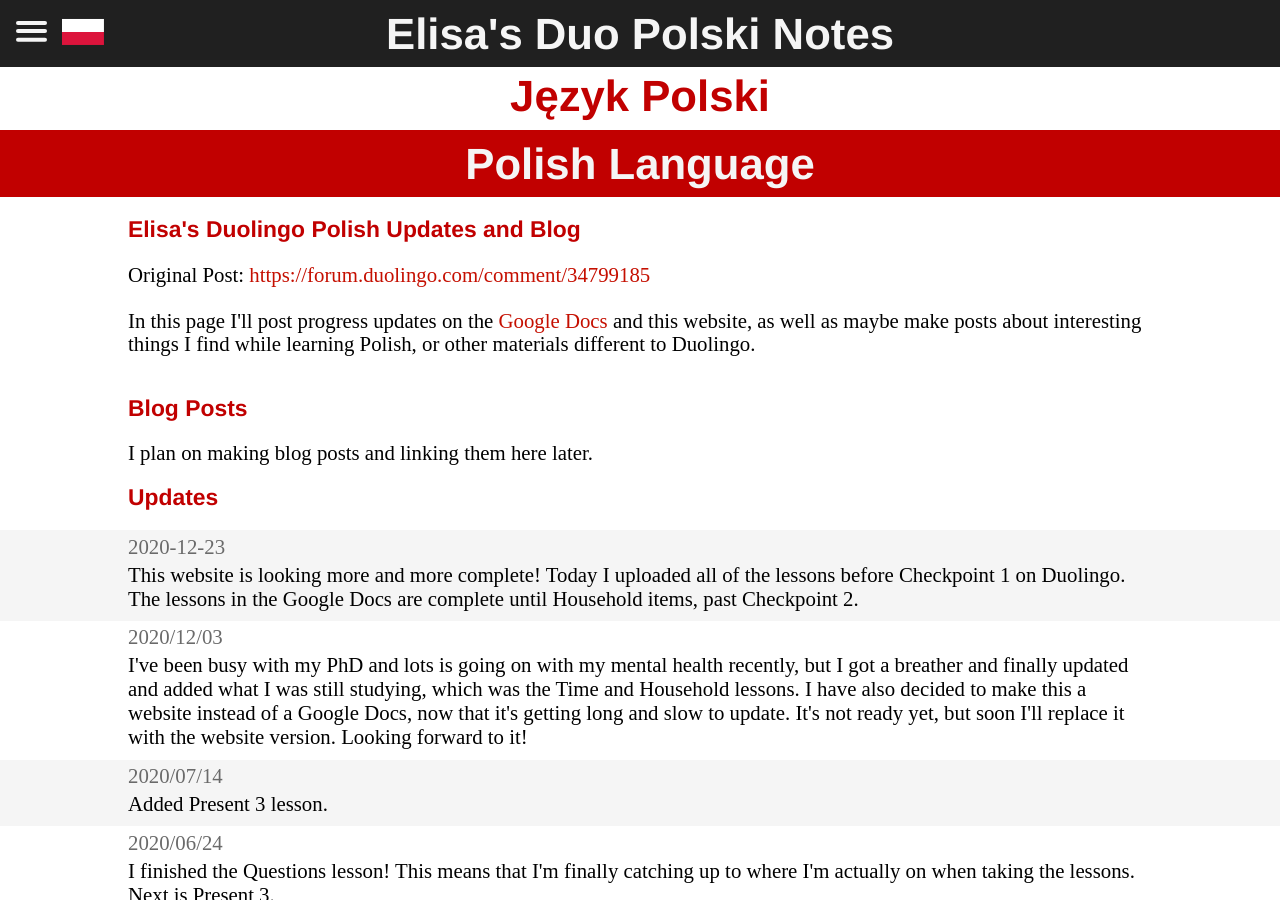
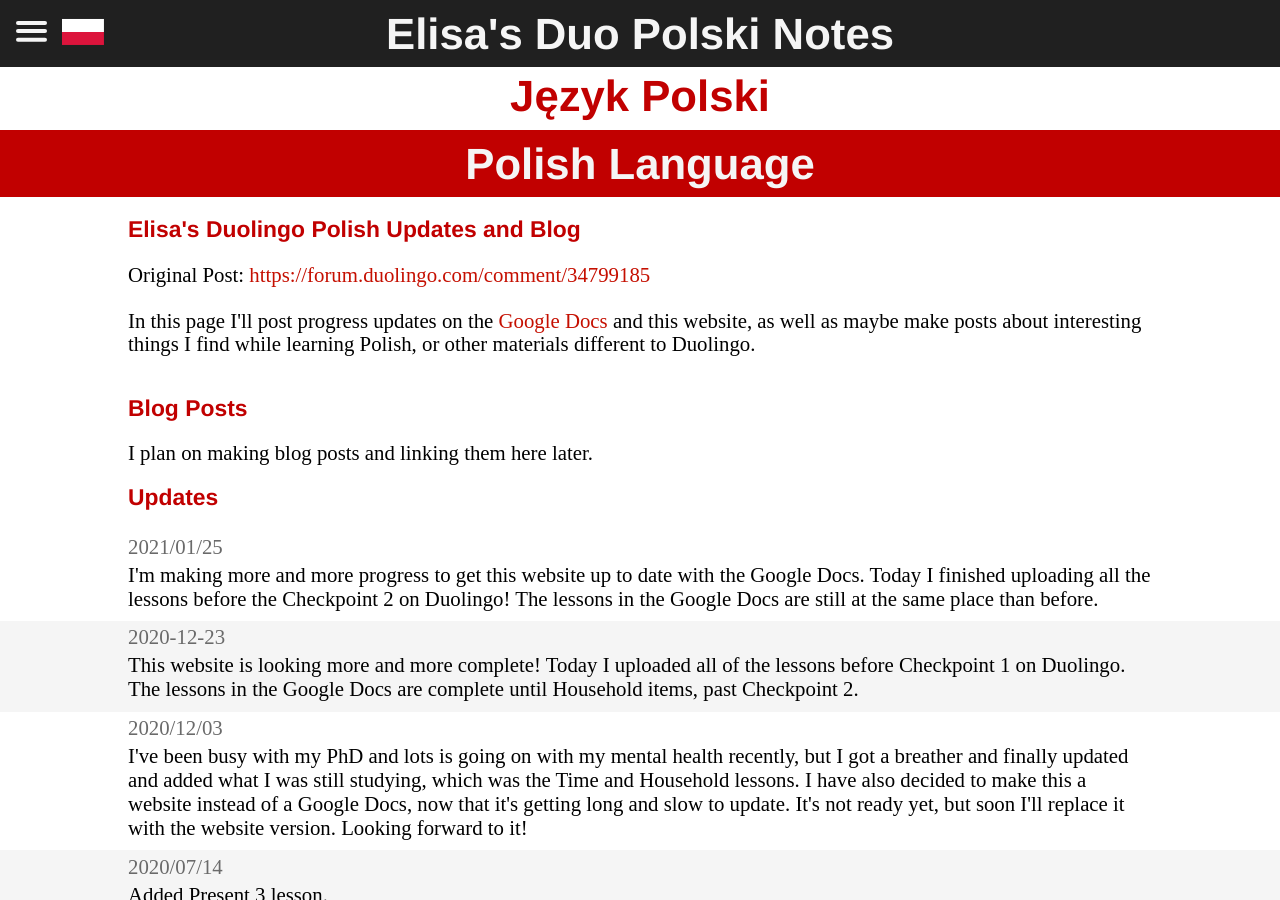
Before and after one commit to elisa-duo-polski/elisa-duo-polski.github.io, a Jekyll site: the page built from blog/index.html, in a window 1280 px wide and 900 px high. Built offline with Jekyll 4.4.1, drawn with Linux system fonts in a browser that asks for light colours.

Commit message:
blog update check1 finished

```diff
--- a/blog/index.html
+++ b/blog/index.html
@@ -31,6 +31,15 @@
     <div class="emphasis-white">
 
         <h2> Updates </h2>
+
+        <div class="regular">
+            <span class="blog-date">
+                2021/01/25
+            </span>
+            <span class="blog-entry">
+                I'm making more and more progress to get this website up to date with the Google Docs. Today I finished uploading all the lessons before the Checkpoint 2 on Duolingo! The lessons in the Google Docs are still at the same place than before.
+            </span>
+        </div>
 
         <div class="regular-off-white">
             <span class="blog-date">
```
